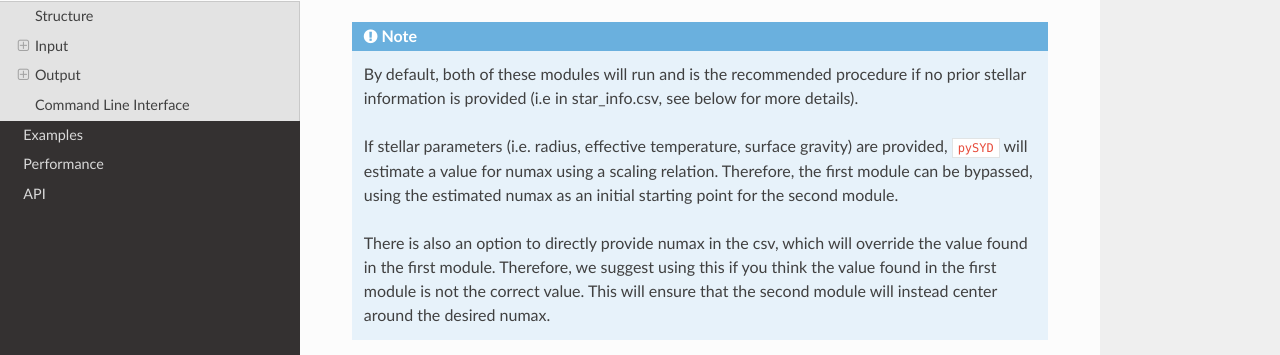
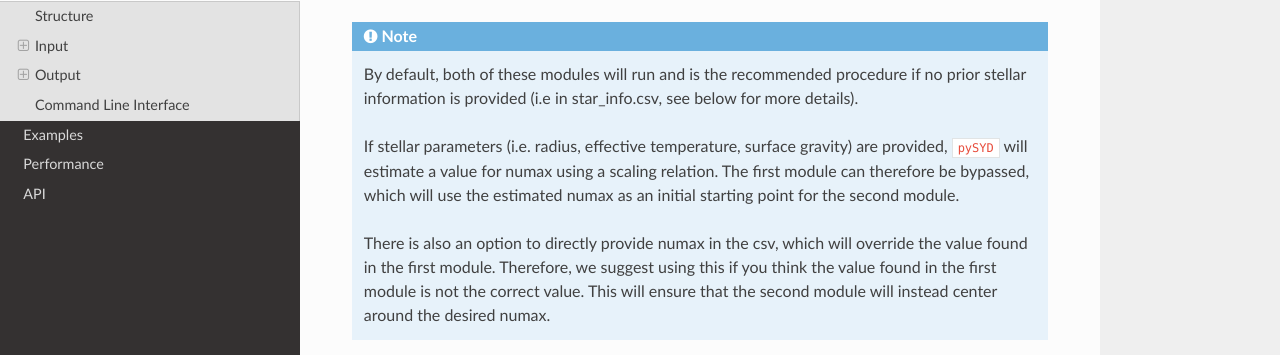
Before and after one commit to ashleychontos/pySYD, a Sphinx documentation site: the page built from docs/overview.rst, in a window 1280 px wide and 900 px high. Shown: the part 334-689 px from the top of the window. Built offline with Sphinx 7.4.7 and the Read the Docs theme 2.0.0, drawn with Linux system fonts in a browser that asks for light colours.

Commit message:
Update overview.rst

```diff
--- a/docs/overview.rst
+++ b/docs/overview.rst
@@ -17,8 +17,8 @@ A ``pySYD`` pipeline ``Target`` class object has two main methods:
     information is provided (i.e in star_info.csv, see below for more details).
 
     If stellar parameters (i.e. radius, effective temperature, surface gravity) are provided, ``pySYD``
-    will estimate a value for numax using a scaling relation. Therefore, the first module can be bypassed,
-    using the estimated numax as an initial starting point for the second module.
+    will estimate a value for numax using a scaling relation. The first module can therefore be bypassed,
+    which will use the estimated numax as an initial starting point for the second module.
 
     There is also an option to directly provide numax in the csv, which will override the value found in
     the first module. Therefore, we suggest using this if you think the value found in the first module
```
